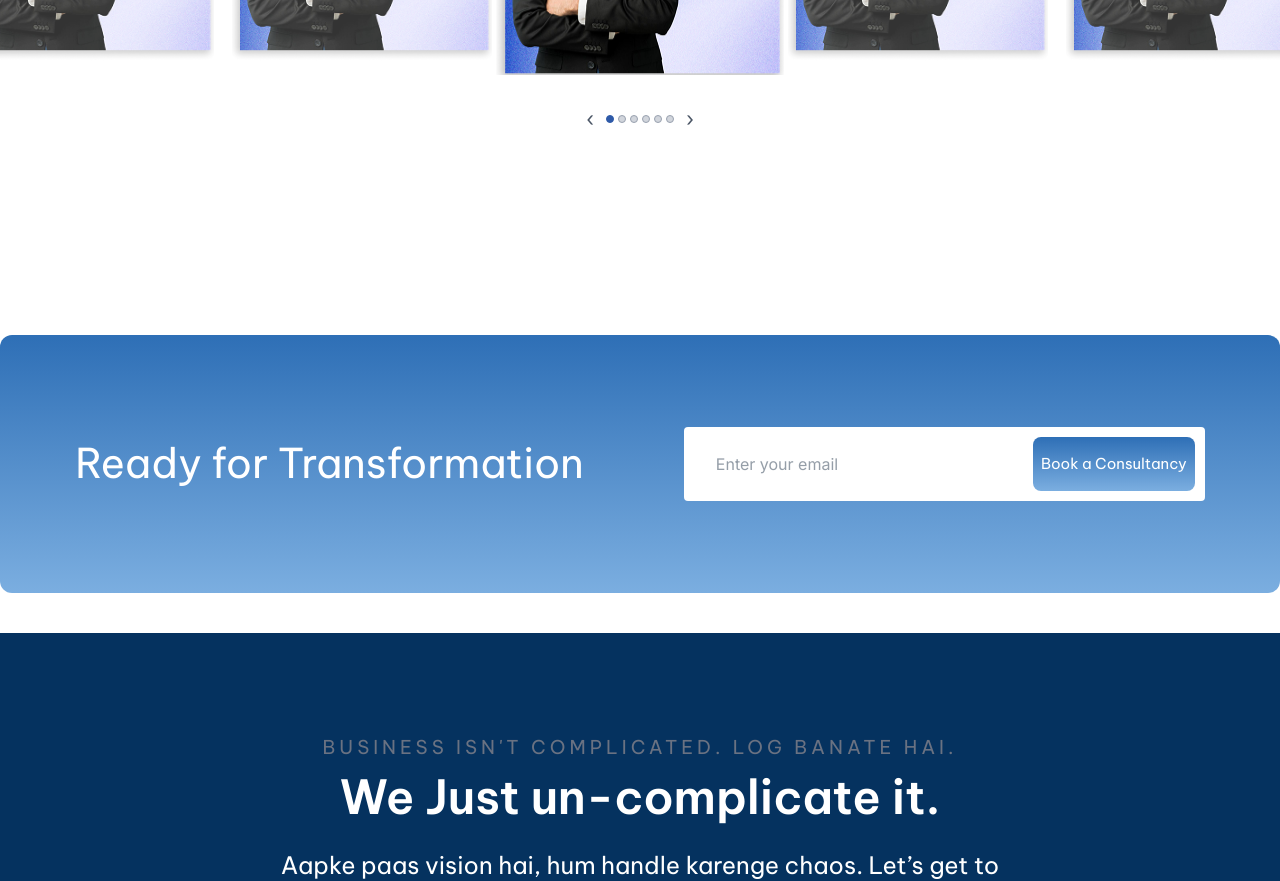
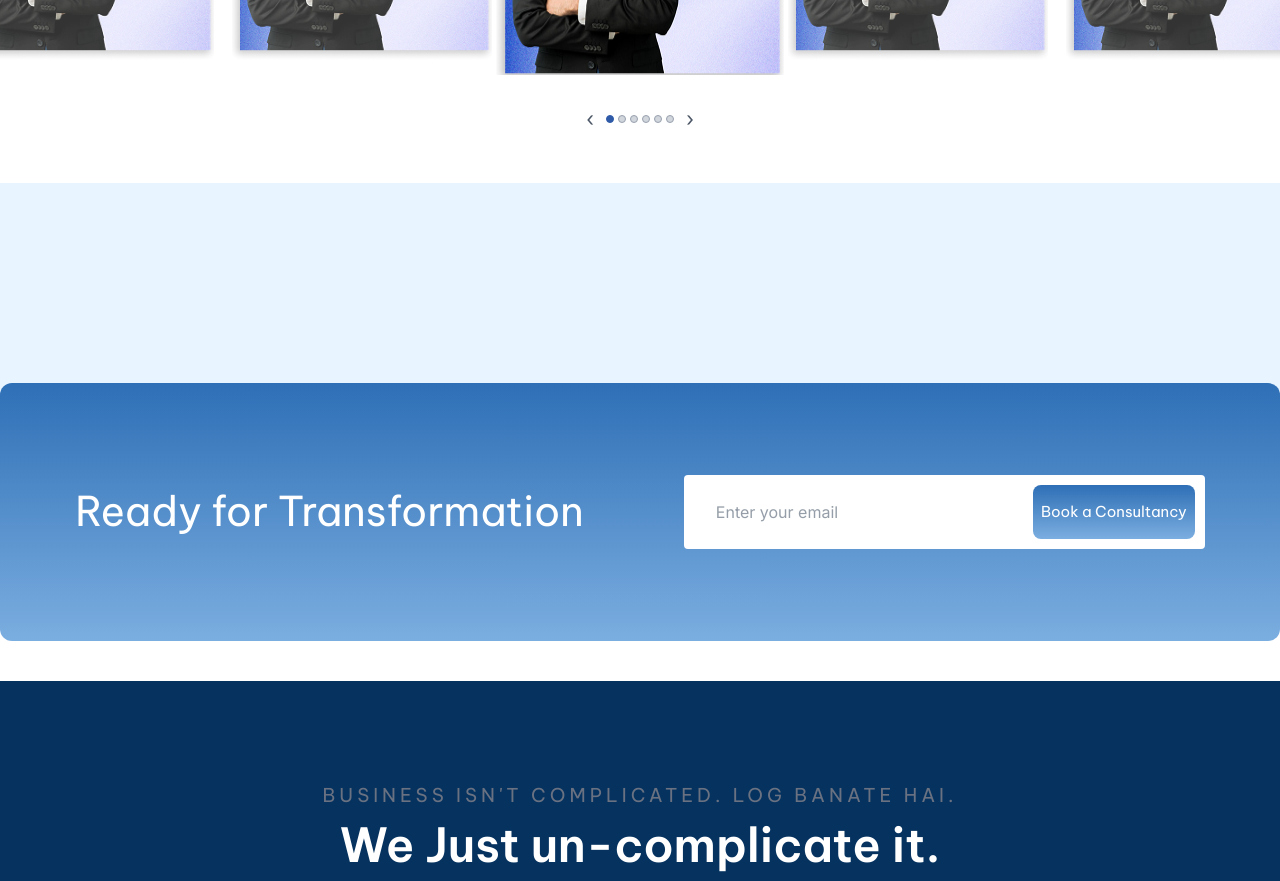
Before and after one commit to makwana-chirag/next-gen-website, a Next.js app: page / in a window 1280 px wide. Shown: the part 3780-4661 px from the top of the page. Built offline with nearby package versions, Linux system fonts and the light colour scheme; a web font is replaced by a local one.

Commit message:
banner complicated

```diff
--- a/src/modules/BookConsultancy/BookConsultancy.jsx
+++ b/src/modules/BookConsultancy/BookConsultancy.jsx
@@ -6,14 +6,19 @@ const beVietnam = Be_Vietnam_Pro({
   weight: ["100", "200", "300", "400", "500", "600", "700", "800", "900"],
   variable: "--font-be-vietnam",
 });
+
 export const BookConsultancy = () => {
   return (
-    <>
+    <div className="relative w-full">
       <div
+        className="absolute top-0 left-0 w-full h-[400px]"
         style={{
           background: "linear-gradient(180deg, #E8F4FF 0%, #E8F4FF 100%)",
+          clipPath: "polygon(0 0, 0 60%, 50% 100%, 100% 60%, 100% 0)",
+          zIndex: -10,
         }}
       />
+
       <div className="w-full main-container !mb-10 !mt-50">
         <div
           className="flex !justify-center !items-center gap-[100px]  !rounded-[12px] !h-[258px]"
@@ -43,6 +48,6 @@ export const BookConsultancy = () => {
           </div>
         </div>
       </div>
-    </>
+    </div>
   );
 };
--- a/src/modules/TestimonialSlider/TestimonialSlider.jsx
+++ b/src/modules/TestimonialSlider/TestimonialSlider.jsx
@@ -4,7 +4,6 @@ import React, { useState } from "react";
 export const TestimonialSlider = () => {
   const [currentSlide, setCurrentSlide] = useState(0);
 
-  // ✅ Replace with your own image URLs in /public folder or external links
   const images = [
     "/frame.png",
     "/frame.png",
@@ -26,7 +25,6 @@ export const TestimonialSlider = () => {
     setCurrentSlide(index);
   };
 
-  // ✅ Show 5 visible cards at a time
   const getVisibleSlides = () => {
     const slides = [];
     for (let i = 0; i < 5; i++) {
@@ -39,13 +37,11 @@ export const TestimonialSlider = () => {
   const visibleSlides = getVisibleSlides();
 
   return (
-    <div className="w-full  main-container justify-center flex flex-col p-8 bg-white relative">
-      {/* Title */}
+    <div className="w-full  main-container justify-center flex flex-col p-8 bg-white relative !mb-12">
       <p className="!text-[45px] !font-semibold !text-center !text-[#05325F] !mb-[60px]">
         Real experiences, real voices
       </p>
 
-      {/* Slider Container */}
       <div className="relative justify-center items-center flex flex-col overflow-hidden">
         <div className="flex gap-1  transition-transform duration-300 ease-in-out">
           {visibleSlides.map((image, index) => {
```
